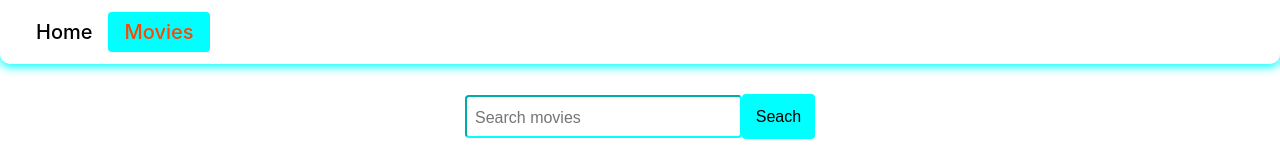
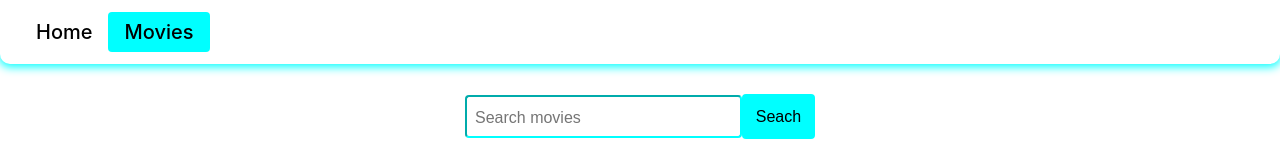
Before and after one commit to LidiiaChyrnyshuk/goit-react-hw-05-movies, a React (Create React App) app: page /goit-react-hw-05-movies/movies in a window 1280 px wide. Shown: the top 160 px of the page. Built offline with nearby package versions, Linux system fonts and the light colour scheme.

Commit message:
add styles changes

```diff
--- a/src/components/CastList/CastList.styled.jsx
+++ b/src/components/CastList/CastList.styled.jsx
@@ -2,6 +2,9 @@ import styled from '@emotion/styled';
 
 export const CastListInfo = styled.ul`
   display: flex;
-  flex-direction: column;
-  gap: 20px;
+  flex-wrap: wrap;
+  gap: 30px;
+  align-items: center;
+  justify-content: center;
+  margin-top: 30px;
 `;
--- a/src/components/GoBackLink/GoBackLink.styled.jsx
+++ b/src/components/GoBackLink/GoBackLink.styled.jsx
@@ -6,7 +6,7 @@ export const BackLink = styled(Link)`
   align-items: center;
   justify-content: center;
   width: 80px;
-  height: 45px;
+  height: 35px;
   text-decoration: none;
   text-align: center;
   font-size: 20px;
--- a/src/components/Layout/Layout.styled.jsx
+++ b/src/components/Layout/Layout.styled.jsx
@@ -22,7 +22,7 @@ export const StyledLink = styled(NavLink)`
   background-color:white;
   }
     &.active {
-    color: orangered;
+
     background-color:aqua;
     pointer-events: none;
   }
--- a/src/components/MoviesList/MoviesList.jsx
+++ b/src/components/MoviesList/MoviesList.jsx
@@ -1,10 +1,12 @@
 import { useLocation } from 'react-router-dom';
 import PropTypes from 'prop-types';
 import { StyledLink, List } from './MoviesList.styled';
+import { Contaner } from '../../pages/Home/Home.styled';
 
 const MoviesList = ({ movies }) => {
   const location = useLocation();
   return (
+    <Contaner>
       <List>
         {movies.map(movie => (
           <li key={movie.id}>
@@ -14,6 +16,7 @@ const MoviesList = ({ movies }) => {
           </li>
         ))}
       </List>
+    </Contaner>
   );
 };
 
--- a/src/components/MoviesList/MoviesList.styled.jsx
+++ b/src/components/MoviesList/MoviesList.styled.jsx
@@ -10,15 +10,15 @@ export const List = styled.ul`
 export const StyledLink = styled(Link)`
   display: block;
   padding: 8px;
-  font-size: 16px;
+  font-size: 20px;
   text-decoration: none;
-  border-radius: 4px;
+
   сolor: black;
-  box-shadow: 0 0 8px rgba(100, 234, 234, 0.451);
-  transition: 0.2s color cubic-bezier(0.4, 0, 0.2, 1);
+
+  transition: 250ms color cubic-bezier(0.4, 0, 0.2, 1);
 
   &:hover,
   &:focus {
-    color: #afe5e5;
+    color: aqua;
   }
 `;
--- a/src/index.css
+++ b/src/index.css
@@ -25,6 +25,7 @@ p {
 }
 
 ul {
+  list-style: none;
   padding-left: 0;
   margin: 0;
 }
--- a/src/pages/Home/Home.jsx
+++ b/src/pages/Home/Home.jsx
@@ -20,6 +20,7 @@ const Home = () => {
   return (
     <main>
       <Contaner>
+        <h1>Trending today</h1>
         <MoviesList movies={movies} />
         {isLoading && <Loader />}
       </Contaner>
--- a/src/pages/Home/Home.styled.jsx
+++ b/src/pages/Home/Home.styled.jsx
@@ -5,4 +5,8 @@ export const Contaner = styled.div`
   flex-direction: column;
   gap: 20px;
   padding: 20px;
+
+  & > h1 {
+    text-align: center;
+  }
 `;
--- a/src/pages/MovieDetails/MovieDetails.styled.jsx
+++ b/src/pages/MovieDetails/MovieDetails.styled.jsx
@@ -11,5 +11,10 @@ export const DetailsList = styled.ul`
 export const DetailsLink = styled(Link)`
   color: black;
   text-decoration: none;
-  font-size: 16px;
+  font-size: 18px;
+
+  &:hover,
+  &:focus {
+    color: aqua;
+  }
 `;
```
Lines whose indentation alone changed are shown as unchanged.
